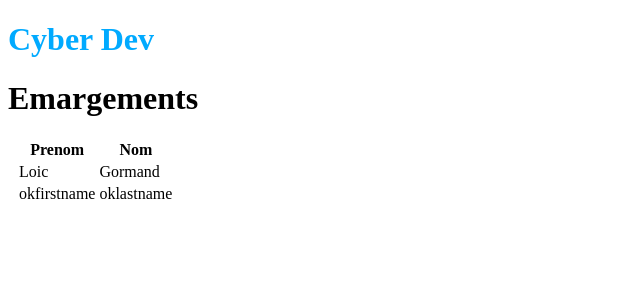
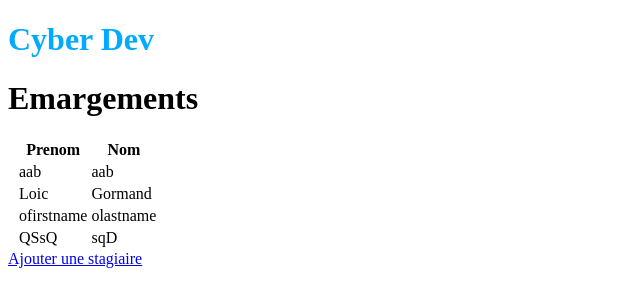
Before and after one commit to Loicgrd/Tp-Angular, an Angular app: page /home in a window 1280 px wide. Shown: the top 306 px of the page, without its empty margins (0-640 px from the left). Built offline with nearby package versions, Linux system fonts and the light colour scheme; data requests are answered from the project's data file.

Commit message:
Formulaire avec back end simulé

```diff
--- /dev/null
+++ b/datas/db.json
@@ -0,0 +1,32 @@
+{
+  "interns": [
+    {
+      "lastname": "Gormand",
+      "firstname": "Loic"
+    },
+    {
+      "lastname": "olastname",
+      "firstname": "ofirstname"
+    },
+    {
+      "id": "4f16",
+      "lastname": "sqD",
+      "firstname": "QSsQ"
+    },
+    {
+      "id": "56d6",
+      "lastname": "aab",
+      "firstname": "aab"
+    }
+  ],
+  "interns2": [
+    {
+      "lastname": "Gormand2",
+      "firstname": "Loic2"
+    },
+    {
+      "lastname": "olastname2",
+      "firstname": "ofirstname22"
+    }
+  ]
+}
--- /dev/null
+++ b/src/app/core/interfaces/i-service.ts
@@ -0,0 +1,23 @@
+import { Observable } from "rxjs"
+
+/**
+ * @interface IService
+ * Define methods to be implemented in services crud class
+ * @author Loic Gormand
+ * @version 1.0
+ *  -add method
+ */
+export interface IService <T> { //une interface est un contrat qui permet d'encadrer le nom spécialement pour le travail d'equipe
+    /**
+     * @param item T any type specialized in you implementation
+     * @return void
+     */
+    add(item: T): void // <T> : accepter un item de type T générique (on peut passer qu'un type déclaré au préalable)
+
+
+    /**
+     * Returns the whole list of T type
+     */
+    findAll(): Observable<Array <T>>
+
+}
--- a/src/app/home/home.component.html
+++ b/src/app/home/home.component.html
@@ -17,6 +17,8 @@
             <td>&nbsp;</td>
         </tr>
     </tbody>
+</table>
 
-
-</table>
+<a [routerLink] = "['/intern-add']">
+    Ajouter une stagiaire
+</a>
--- a/src/app/home/home.component.ts
+++ b/src/app/home/home.component.ts
@@ -1,5 +1,7 @@
 import { Component } from '@angular/core';
 import { Intern } from './types/intern.type';
+import { InternService } from './services/intern.service';
+import { take } from 'rxjs';
 
 
 @Component({
@@ -8,15 +10,26 @@ import { Intern } from './types/intern.type';
   styleUrl: './home.component.scss'
 })
 
-export class HomeComponent {
-  interns: Array<Intern> = [
-    {
-      lastname: 'Gormand',
-      firstname: 'Loic'
-    },
-    {
-      lastname: "oklastname",
-      firstname: "okfirstname"
-    },
-  ]
+export class HomeComponent
+{
+  /**
+   * @var Array<Intern>
+   * Array of Intern to be desplayed
+   */
+  interns: Array<Intern> = [] //Array<Intern> est la même chose que Intern[] c'est ce qu'il va transmettre a la vue
+  constructor(
+    private _service: InternService
+  ){} //Le constructeur permet d'injecter des dépendances (ici InternService)
+
+  ngOnInit(): void
+  {//compilé juste après le constructeur (la logique est mise ici et pas dans le constructeur)
+      this._service.findAll()//Ici on fait le souscripteur (il se soucrit à l'observable)
+      .pipe( //le pipe permet de transmettre et de transformer les données
+        take(1) //take(1) permet de prendre le premier élément et d'arréter les notifications (desouscription auto)
+
+      )
+      .subscribe((interns: Intern[]) => { //=> est une fonction fléché
+        this.interns = interns
+      })
+    }
 }
--- a/src/app/home/home.module.ts
+++ b/src/app/home/home.module.ts
@@ -1,15 +1,24 @@
 import { NgModule } from '@angular/core';
 import { CommonModule } from '@angular/common';
 import { HomeComponent } from './home.component';
+import { InternFormComponent } from './intern-form/intern-form.component';
+import { RouterModule } from '@angular/router';
+import { ReactiveFormsModule } from '@angular/forms';
+import { HttpClientModule } from '@angular/common/http';
 
 
 
 @NgModule({
   declarations: [
-    HomeComponent
+    HomeComponent,
+    InternFormComponent
   ],
   imports: [
-    CommonModule
+    CommonModule, //module permettant d'utiliser les conditions ( NgIf, NgForOf, DecimalPipe)
+    RouterModule, //router pour le liens du formulaire obliger pour router le module du liens
+    ReactiveFormsModule, //Module sur la gestion des formulaires
+    HttpClientModule  // Module pour transmettre des requetes (injecteur de dépendances)
   ]
 })
+
 export class HomeModule { }
--- /dev/null
+++ b/src/app/home/intern-form/intern-form.component.html
@@ -0,0 +1,28 @@
+<form [formGroup] = "internForm" (ngSubmit)="onSubmit()"> <!--ajouter les évenement () et les  -->
+    <legend>Ajouter un stagiaire</legend>
+    <fieldset>
+    <div class="form-field">
+        <input type="text" formControlName="lastname" placeholder="Votre nom ...">
+        <div *ngIf="internForm.controls['lastname'].errors && internForm.controls['lastname'].touched">
+            <span *ngIf="internForm.controls['lastname'].hasError('required')">
+                Le nom ne peut pas être vide
+            </span>
+
+            <span *ngIf="internForm.controls['lastname'].hasError('minlength')">
+                Le nombre de caractere est insuffisant pour le nom
+            </span>
+        </div> <!--  controle de formulaire ngIf : si c'est vrai / touched : controle activé une fois -->
+    </div>
+    <div class="form-field">
+        <input type="text" formControlName="firstname" placeholder="Votre prénom ...">
+        <div *ngIf="internForm.controls['firstname'].errors && internForm.controls['firstname'].touched">
+            Le prénom de peut pas être vide
+        </div>
+    </div>
+    </fieldset>
+    <div class="form-field">
+        <button [disabled] ="internForm.invalid"  type="submit">Ajouter</button>
+    </div>
+</form>
+
+{{internForm.value | json}}
--- /dev/null
+++ b/src/app/home/intern-form/intern-form.component.ts
@@ -0,0 +1,47 @@
+import { Component } from '@angular/core';
+import { FormBuilder, FormGroup, Validators, } from '@angular/forms';
+import { InternService } from '../services/intern.service';
+import { Router } from '@angular/router';
+import { Intern } from '../types/intern.type';
+
+@Component({
+  selector: 'app-intern-form',
+  templateUrl: './intern-form.component.html',
+  styleUrl: './intern-form.component.scss'
+})
+export class InternFormComponent {
+  public internForm: FormGroup = new FormGroup({}) //FormGRoup permet de manipuler le formulaire dans son ensemble
+
+  constructor(
+    private _formBuilder: FormBuilder, //builder
+    private _internService : InternService,
+    private _router: Router
+
+  ) {}
+
+ngOnInit(): void { //méthode appliqué a tous les composants et est executer immediatement après le constructeur de la classe (logique de contruction)
+  this.internForm = this._formBuilder.group({ //{} = objet
+    lastname: [ //tableau qui contient la aleur par défaut et un autre tableau controlant les validateurs
+      '', //Default value (champ vide)
+      [
+        Validators.required, //Ajout de validateurs
+        Validators.minLength(3), //Ajout de patterns et est non visible sur le code source ici
+      ]
+    ],
+    firstname: [
+      '',
+      [
+        Validators.required
+      ]
+    ]
+  })
+}
+
+onSubmit(): void{ //onSubmit : Lorsque la soumission du formulaire arrivera
+  this._internService.add(this.internForm.value) //Ajout du service d'ajout de nom dans le tableau
+    .subscribe((intern: Intern)=> {
+      this._router.navigate(['/home'])
+    })
+  this._router.navigate(['/home']) //pour revenir vers home quand on ajoute quelqu'un a la liste
+  }
+}
--- /dev/null
+++ b/src/app/home/services/intern.service.ts
@@ -0,0 +1,51 @@
+import { Injectable } from '@angular/core';
+import { Intern } from '../types/intern.type';
+import { IService } from '../../core/interfaces/i-service';
+import { HttpClient } from '@angular/common/http';
+import { Observable, map } from 'rxjs';
+
+
+//Intermediaire entre front et back
+
+@Injectable({
+  providedIn: 'root'
+})
+export class InternService implements IService<Intern> { //on spécialise le type
+  private _interns: Array<Intern> = [ //private permet d'encapsuler pour protéger l'attribut interns de toutes aggression externe
+    {
+      lastname: 'Gormand',
+      firstname: 'Loic'
+    },
+    {
+      lastname: "olastname",
+      firstname: "ofirstname"
+    },
+  ]
+  constructor(
+    private _httpClient: HttpClient //
+  ) { }
+
+  findAll(): Observable<Intern[]> { //L'observable va capter quand changement de valeur et envoyer à un souscripteur (ici il observe le tableau d'intern) l'observable est un objet
+    return this._httpClient.get<Intern[]>(
+      'http://localhost:3000/interns'
+    )
+    .pipe(
+      map((interns: Intern[]) => {//map va prendre la donné en vrac et va retourner la donnée trié
+        return interns.sort((i1: Intern, i2: Intern) =>{ //sort va faire un tri en comparé le premier element au seconf, if 1>2
+          return i1.lastname.localeCompare(i2.lastname) //localeCompare
+        })
+      })
+    )
+  }
+  add(item: Intern): Observable<Intern> {
+    //this._interns.push(item) //permet d'ajouter le nom au tableau d'interns
+    return this._httpClient.post<Intern>( //permet de renvoyer l'observable sur la base de donnée (post permet d'envoyer un http)
+      'http://localhost:3000/interns',
+      item
+    )
+  }
+
+  get interns(): Array<Intern> { //renvoir l'array intern (c'est une méthode de classe)
+    return this._interns //this fait référence à l'instance de la classe
+  }
+}
```
Also changed, not shown: src/app/app-routing.module.ts (+8 -3 lines), src/app/home/intern-form/intern-form.component.scss (added), src/app/home/types/intern.type.ts (line endings or trailing spaces), 2 other files (tests, documents, lock files or other folders).
